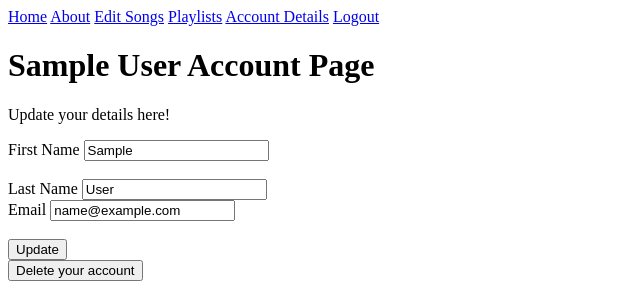
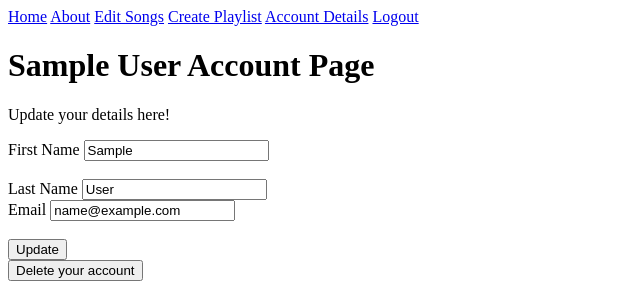
Before and after one commit to RajaHamza99/Python-Project, a Flask app: page /account in a window 1280 px wide. Shown: the top 300 px of the page, without its empty margins (0-640 px from the left). Run offline with Flask 2, Linux system fonts and the light colour scheme; the visitor is signed in with stand-in values (Sample User, id 1); data comes from the database, SQL or seed files in the repository.

Commit message:
Jenkins webhook test

```diff
--- a/Python/application/templates/layouts.html
+++ b/Python/application/templates/layouts.html
@@ -8,7 +8,7 @@
 		<a href="{{url_for('home') }}">Home</a>
 		<a href="{{url_for('about') }}">About</a>
 		<a href="{{ url_for ('add_songs') }} ">Edit Songs</a>
-		<a href="{{ url_for ('playlist') }}">Playlists</a>
+		<a href="{{ url_for ('playlist') }}">Create Playlist</a>
 		<a href = "{{ url_for ('account') }} ">Account Details</a>
 		<a href="{{ url_for ('logout') }}">Logout</a></br>
 		{% else %}
```
